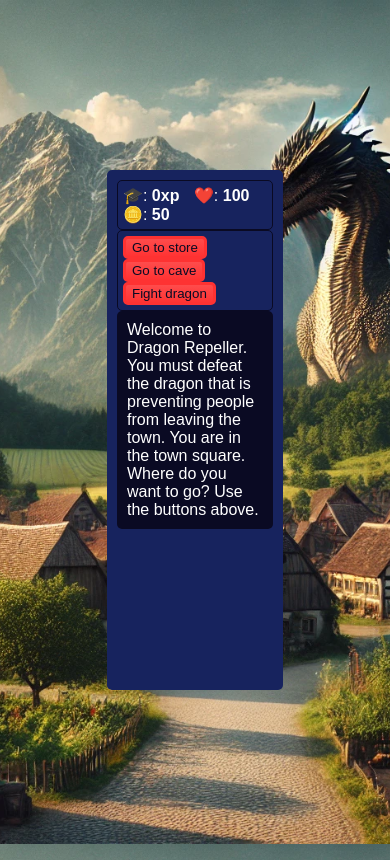
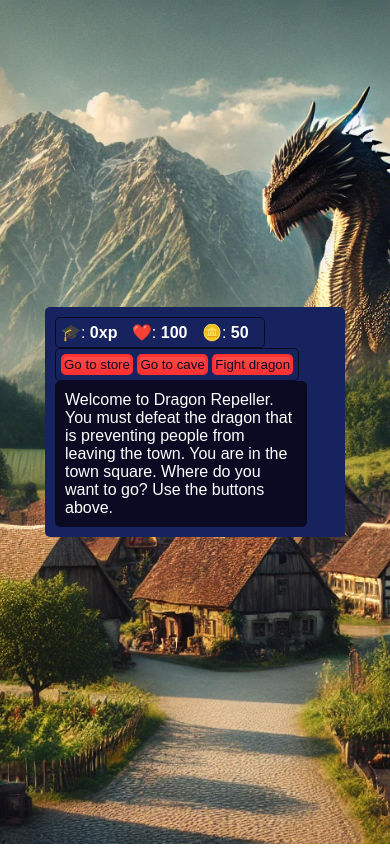
Before and after one commit to pvcordeiro/rpggame, a plain HTML site: page index.html in a window 390 px wide. Drawn offline with Linux system fonts and the light colour scheme.

Commit message:
trying to make it responsive

```diff
--- a/styles.css
+++ b/styles.css
@@ -1,3 +1,9 @@
+*, ::before, ::after {
+	margin: 0;
+	padding: 0;
+	box-sizing: border-box;
+}
+
 body {
 	font-family: Arial, sans-serif;
 	background-image: url("assets/bkgnd.png");
@@ -11,8 +17,9 @@ body {
 	align-items: center;
 	justify-content: center;
 	height: 100vh;
-	max-width: 100vw;
+	width: 100vw;
 	scrollbar-width: none;
+	padding: 1rem;
 }
 
 #text {
@@ -20,10 +27,21 @@ body {
 	color: #ffffff;
 	padding: 10px;
 	border-radius: 5px;
+	display: flex;
+	flex-direction: column;
+	align-items: flex-start;
+	justify-content: center;
+	width: 90%;
+	max-width: 600px;
 }
 
 #game {
-  max-width: 40vw;
+	display: flex;
+	flex-direction: column;
+	align-items: flex-start;
+	justify-content: center;
+	width: 300px;
+	/* max-width: 800px; */
   max-height: 500px;
   background-color: #17235e;
   color: #ffffff;
@@ -38,7 +56,6 @@ body {
 	padding: 5px;
 	color: white;
 	border-radius: 5px;
-	/* width: 40%; */
 }
 
 #monsterStats {
@@ -62,9 +79,11 @@ button {
   border-radius: 5px;
 }
 
-@media (max-width: 500px) {
+@media (min-width: 500px) {
   #game {
 	width: 80vw;
-	height: 100dvh;
+	/* height: 10dvh; */
+	max-width: 100vw;
+	/* max-height: 100vh; */
   }
 }
```
